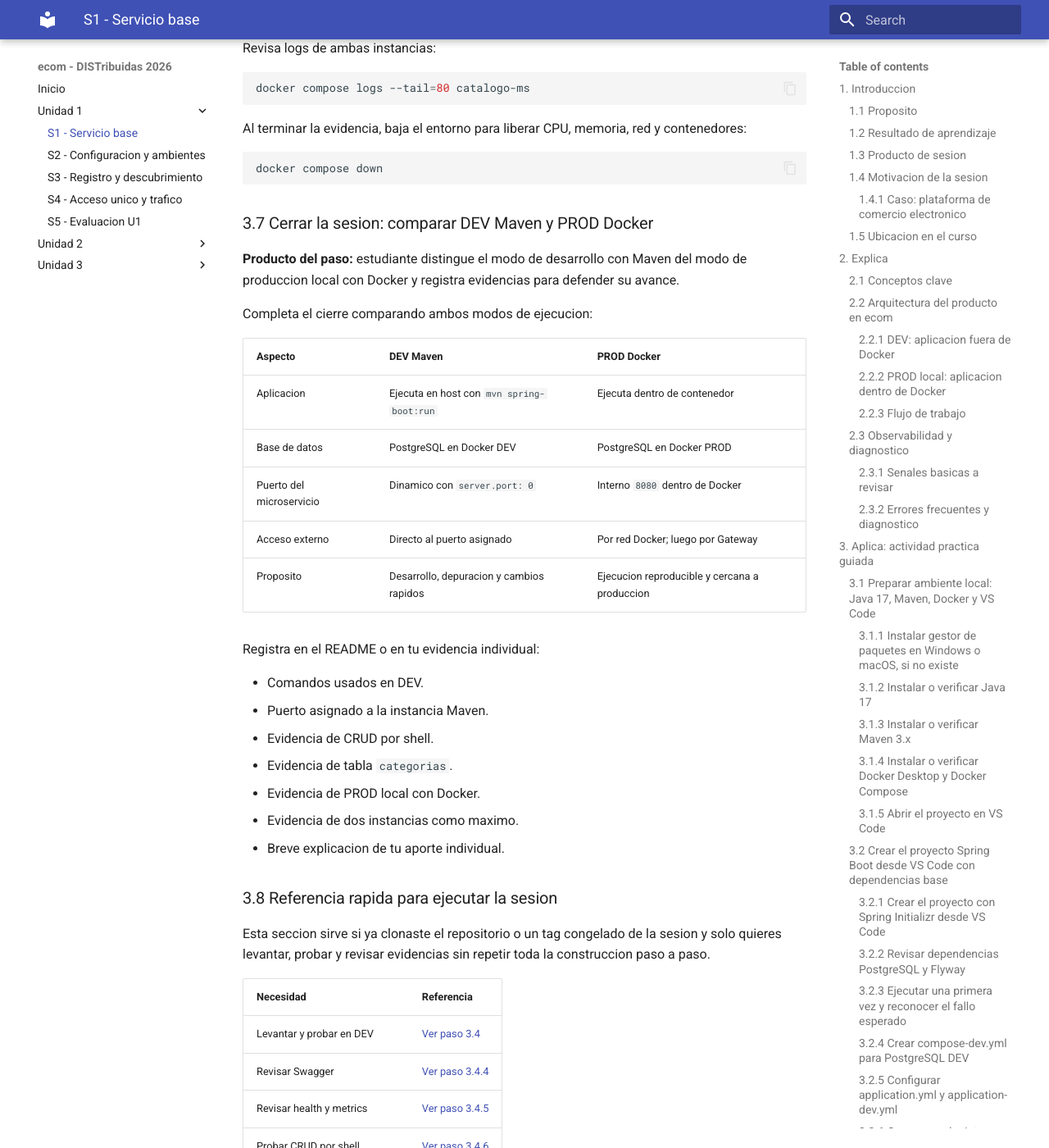
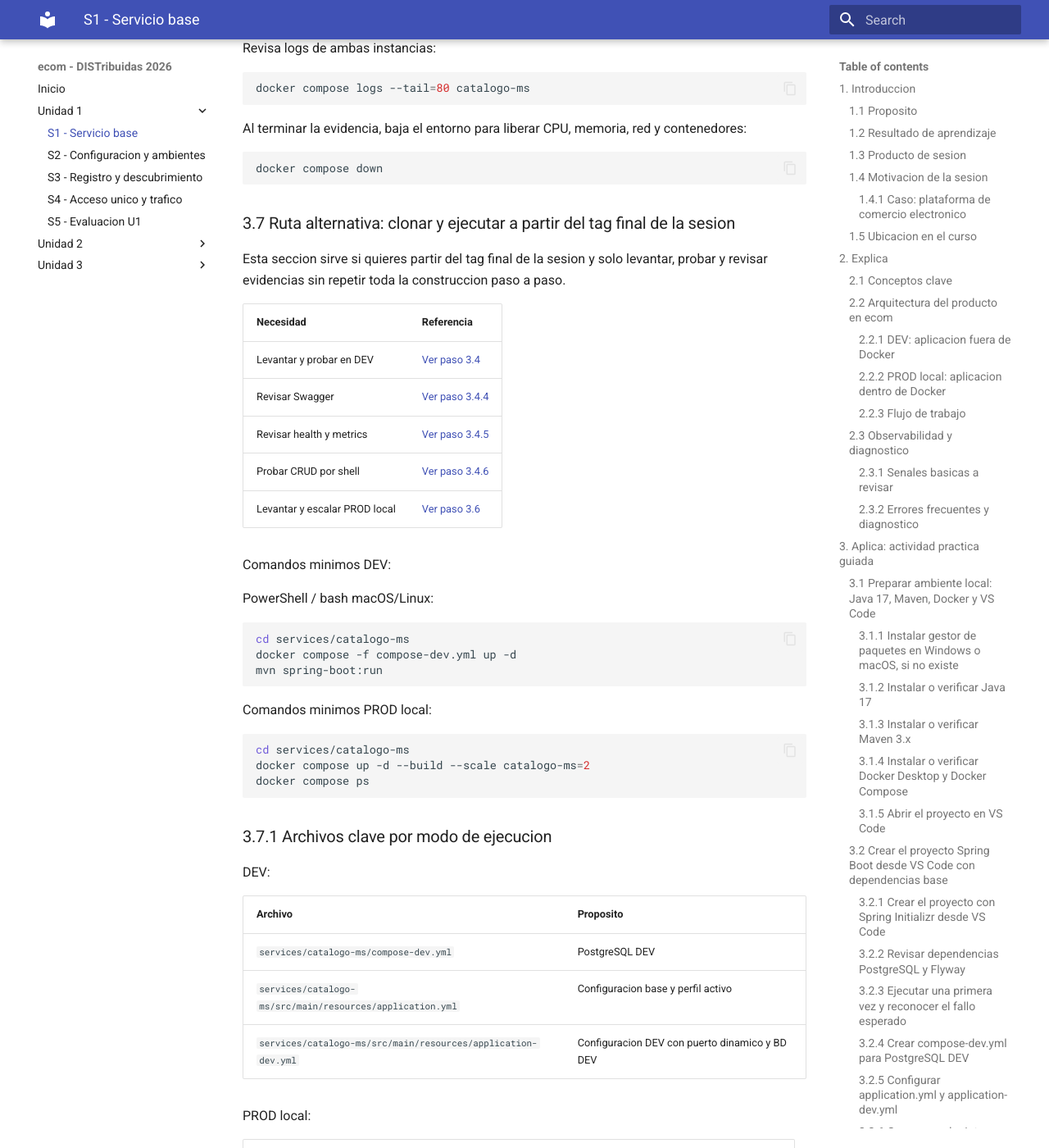
Before and after one commit to 261dist/ecom, an MkDocs documentation site: the page built from docs/sesiones/s01-arquitectura-base.md, in a window 1280 px wide and 1400 px high, scrolled down 24138 px. Shown: the whole window at 82% size. Built offline with MkDocs 1.6.1 and Material for MkDocs 9.7.7, drawn with Linux system fonts in a browser that asks for light colours; some of the changed text lies outside the part shown.

Commit message:
first commit

````diff
--- a/docs/sesiones/s01-arquitectura-base.md
+++ b/docs/sesiones/s01-arquitectura-base.md
@@ -1102,33 +1102,9 @@ Al terminar la evidencia, baja el entorno para liberar CPU, memoria, red y conte
 docker compose down
 ```
 
-### 3.7 Cerrar la sesion: comparar DEV Maven y PROD Docker
+### 3.7 Ruta alternativa: clonar y ejecutar a partir del tag final de la sesion
 
-**Producto del paso:** estudiante distingue el modo de desarrollo con Maven del modo de produccion local con Docker y registra evidencias para defender su avance.
-
-Completa el cierre comparando ambos modos de ejecucion:
-
-| Aspecto | DEV Maven | PROD Docker |
-|---|---|---|
-| Aplicacion | Ejecuta en host con `mvn spring-boot:run` | Ejecuta dentro de contenedor |
-| Base de datos | PostgreSQL en Docker DEV | PostgreSQL en Docker PROD |
-| Puerto del microservicio | Dinamico con `server.port: 0` | Interno `8080` dentro de Docker |
-| Acceso externo | Directo al puerto asignado | Por red Docker; luego por Gateway |
-| Proposito | Desarrollo, depuracion y cambios rapidos | Ejecucion reproducible y cercana a produccion |
-
-Registra en el README o en tu evidencia individual:
-
-- Comandos usados en DEV.
-- Puerto asignado a la instancia Maven.
-- Evidencia de CRUD por shell.
-- Evidencia de tabla `categorias`.
-- Evidencia de PROD local con Docker.
-- Evidencia de dos instancias como maximo.
-- Breve explicacion de tu aporte individual.
-
-### 3.8 Referencia rapida para ejecutar la sesion
-
-Esta seccion sirve si ya clonaste el repositorio o un tag congelado de la sesion y solo quieres levantar, probar y revisar evidencias sin repetir toda la construccion paso a paso.
+Esta seccion sirve si quieres partir del tag final de la sesion y solo levantar, probar y revisar evidencias sin repetir toda la construccion paso a paso.
 
 | Necesidad | Referencia |
 |---|---|
@@ -1137,7 +1113,6 @@ Esta seccion sirve si ya clonaste el repositorio o un tag congelado de la sesion
 | Revisar health y metrics | [Ver paso 3.4.5](#345-verificar-health-y-metrics) |
 | Probar CRUD por shell | [Ver paso 3.4.6](#346-probar-crud-por-shell) |
 | Levantar y escalar PROD local | [Ver paso 3.6](#36-probar-produccion-local-con-docker) |
-| Comparar DEV y PROD | [Ver paso 3.7](#37-cerrar-la-sesion-comparar-dev-maven-y-prod-docker) |
 
 Comandos minimos DEV:
 
@@ -1157,7 +1132,7 @@ docker compose up -d --build --scale catalogo-ms=2
 docker compose ps
 ```
 
-### 3.8.1 Archivos clave por modo de ejecucion
+### 3.7.1 Archivos clave por modo de ejecucion
 
 DEV:
 
@@ -1186,7 +1161,7 @@ Comunes:
 | `services/catalogo-ms/src/main/resources/db/migration` | Migraciones Flyway |
 | `services/catalogo-ms/README.md` | Operacion y evidencias |
 
-### 3.8.2 Verificacion rapida de base de datos
+### 3.7.2 Verificacion rapida de base de datos
 
 DEV:
 
````
Also changed, not shown: other parts of docs/sesiones/s01-arquitectura-base.md (+10 -0 lines).
